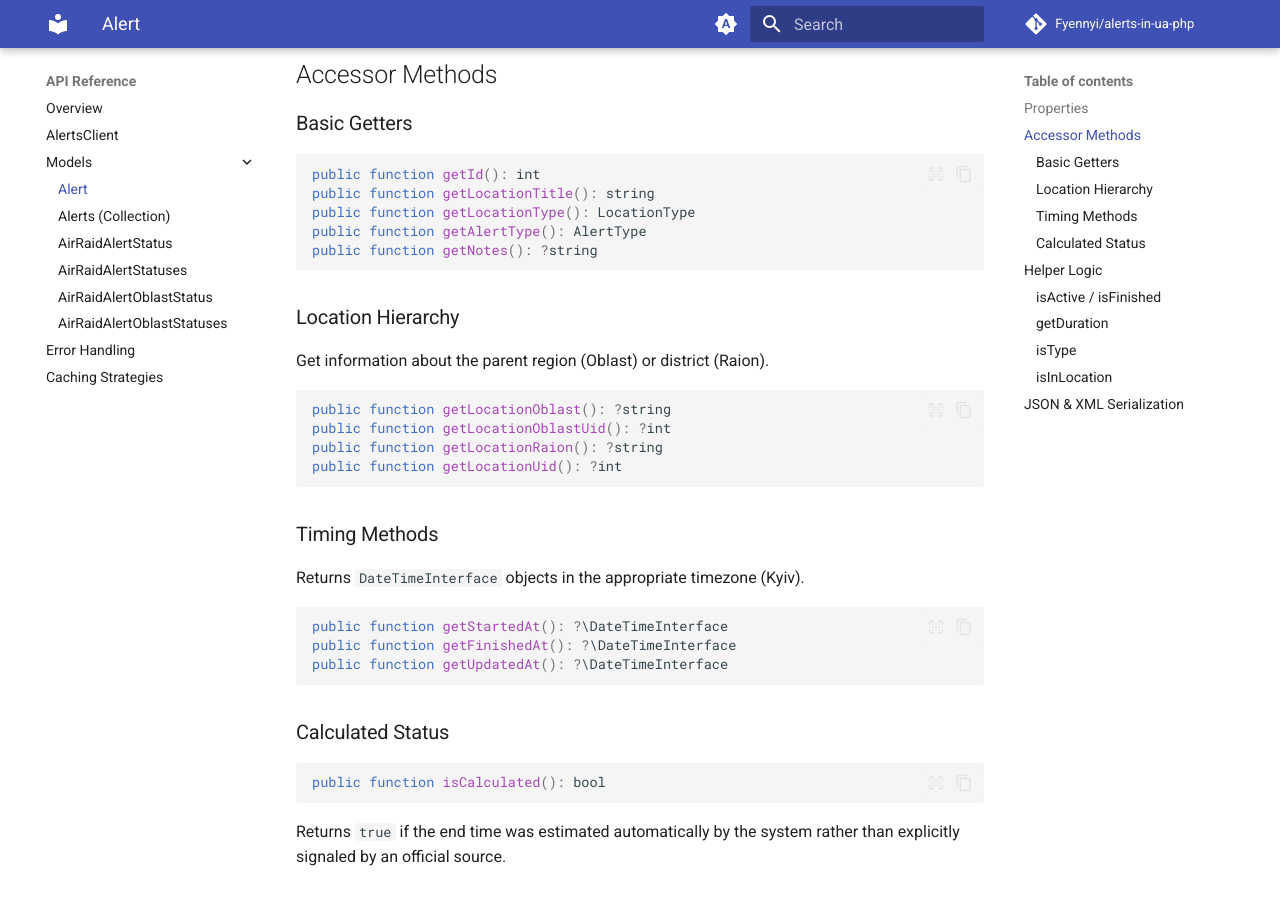
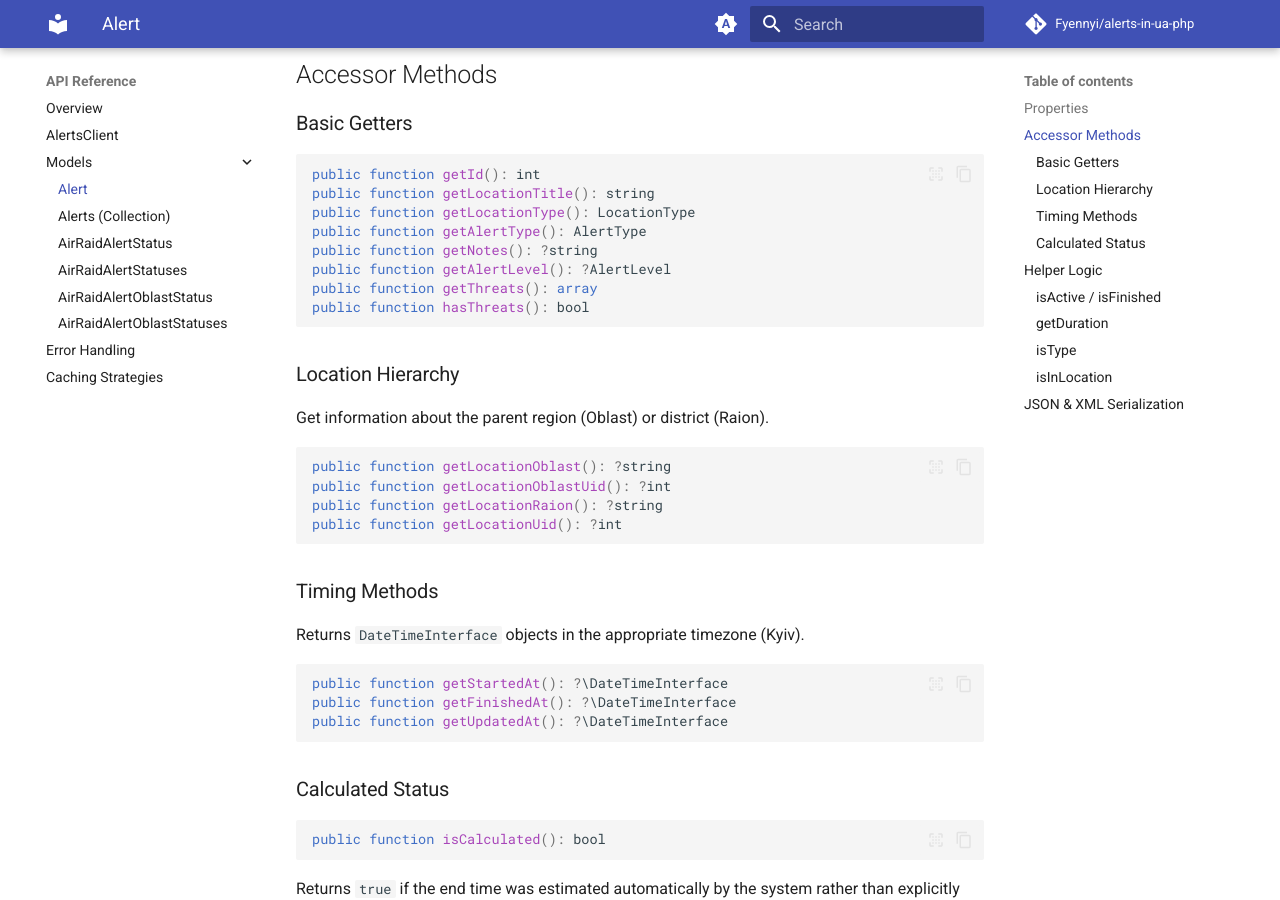
Before and after one commit to Fyennyi/alerts-in-ua-php, an MkDocs documentation site: the page built from docs/methods/alert.md, in a window 1280 px wide and 900 px high, scrolled down 655 px. Built offline with MkDocs 1.6.1 and Material for MkDocs 9.7.7, drawn with Linux system fonts in a browser that asks for light colours; comment, search, counter and statistics services are not loaded.

Commit message:
docs: Add threat methods to Alert documentation

````diff
--- a/docs/methods/alert.md
+++ b/docs/methods/alert.md
@@ -25,6 +25,9 @@ public function getLocationTitle(): string
 public function getLocationType(): LocationType
 public function getAlertType(): AlertType
 public function getNotes(): ?string
+public function getAlertLevel(): ?AlertLevel
+public function getThreats(): array
+public function hasThreats(): bool
 ```
 
 ### Location Hierarchy
````
